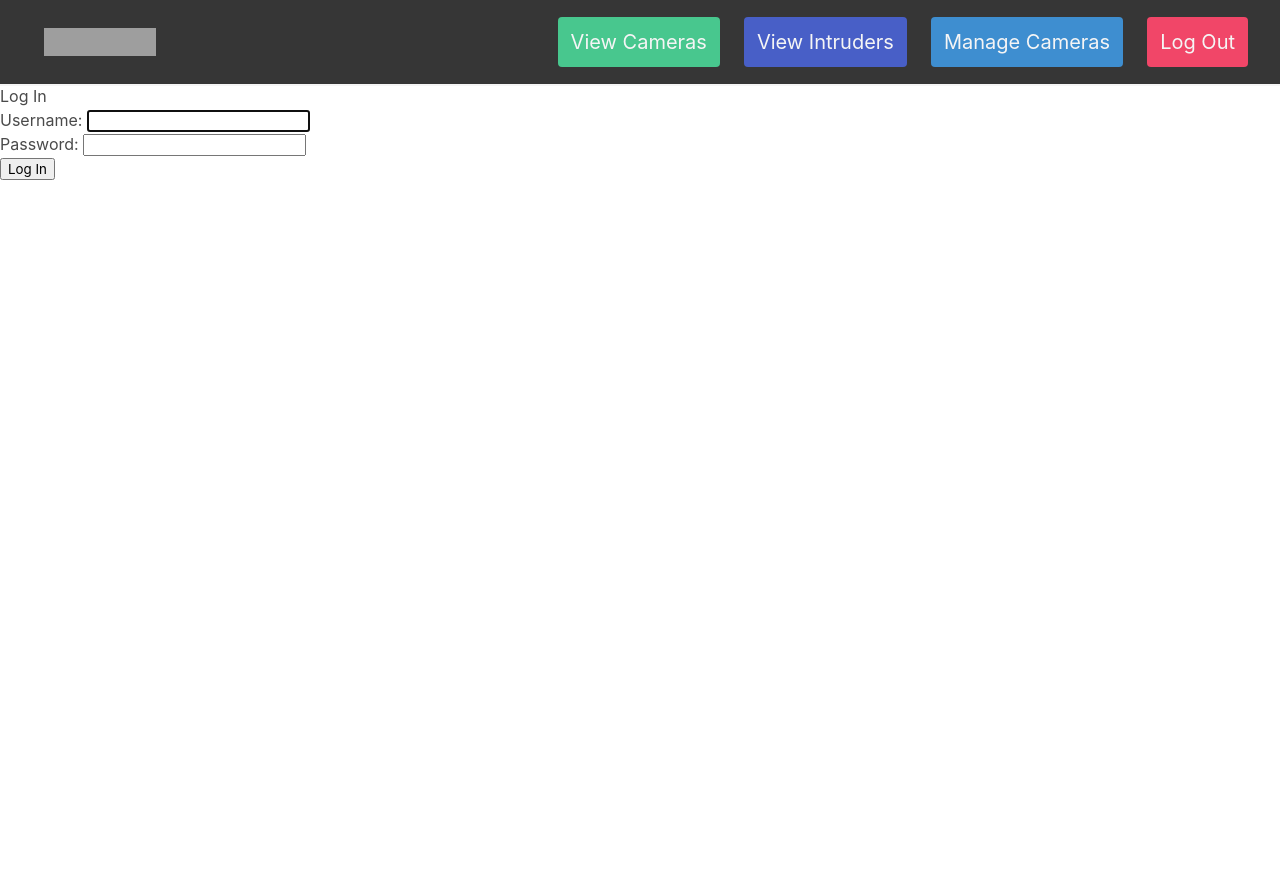
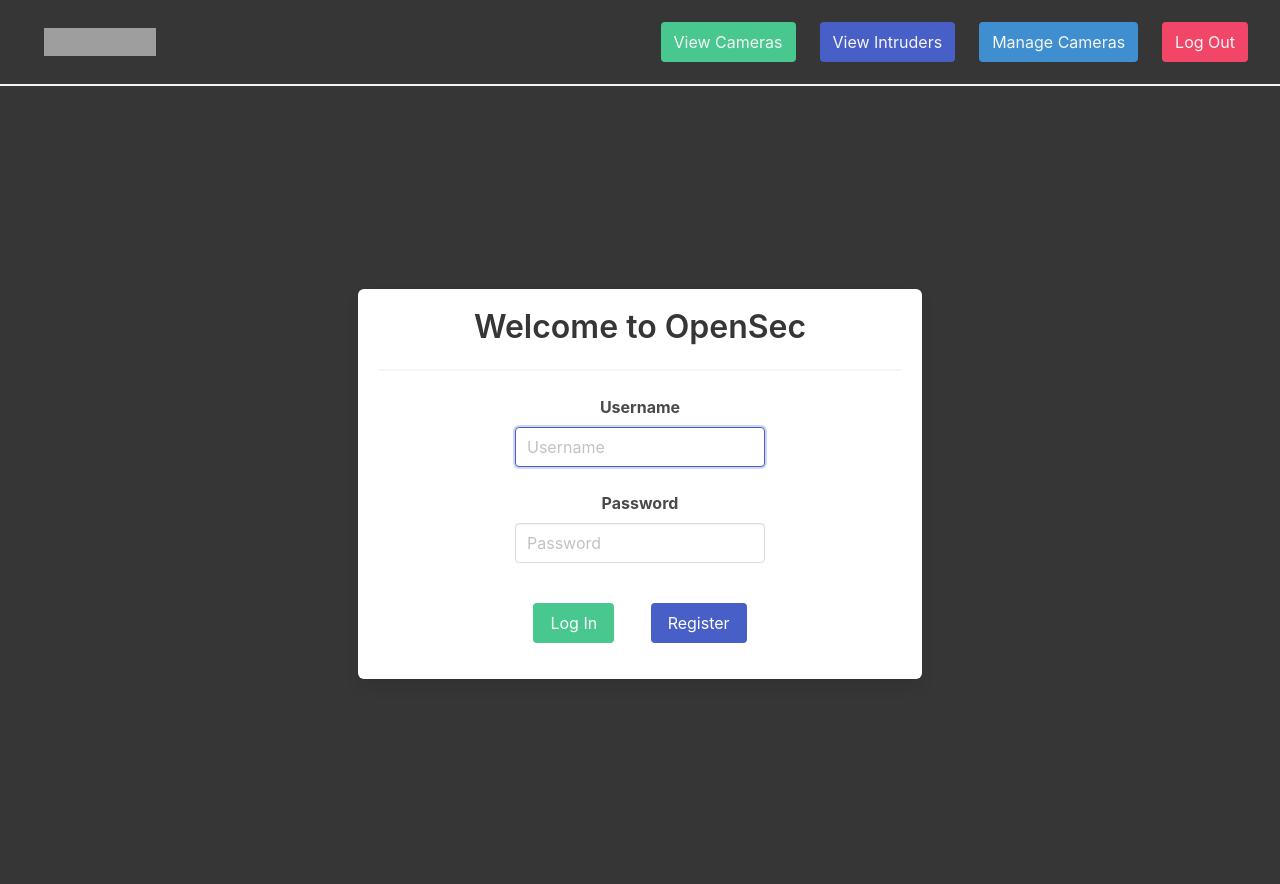
Before and after one commit to h-sarhan/opensec, a Django app: page /account/login/ in a window 1280 px wide. Before the commit the page ends 180 px from the top, so only its background shows below. Run offline with Django 4.2, Linux system fonts and the light colour scheme; the visitor is signed in with stand-in values (Sample User, id 1); grey boxes are pictures that could not be loaded.

Commit message:
Add login view and template

```diff
--- a/account/forms.py
+++ b/account/forms.py
@@ -1,4 +1,9 @@
-from django.contrib.auth.forms import UserChangeForm, UserCreationForm
+from django import forms
+from django.contrib.auth.forms import (
+    AuthenticationForm,
+    UserChangeForm,
+    UserCreationForm,
+)
 
 from .models import OpenSecUser
 
@@ -19,3 +24,23 @@ class OpenSecUserChangeForm(UserChangeForm):
             "username",
             "email",
         )
+
+
+class OpenSecLoginForm(AuthenticationForm):
+    class Meta:
+        model = OpenSecUser
+        fields = (
+            "username",
+            "password",
+        )
+
+    def __init__(self, *args, **kwargs):
+        super(OpenSecLoginForm, self).__init__(*args, **kwargs)
+        # for visible in self.visible_fields():
+        #     visible.field.widget.attrs["class"] = "input"
+        #     visible.field.widget.attrs["placeholder"] = "Username"
+        self.fields["username"].widget.attrs["class"] = "input"
+        self.fields["password"].widget.attrs["class"] = "input"
+
+        self.fields["username"].widget.attrs["placeholder"] = "Username"
+        self.fields["password"].widget.attrs["placeholder"] = "Password"
--- a/account/urls.py
+++ b/account/urls.py
@@ -1,7 +1,8 @@
 from django.urls import path
 
-from .views import RegistrationView
+from .views import OpenSecLoginView, OpenSecRegistrationView
 
 urlpatterns = [
-    path("register/", RegistrationView.as_view(), name="register"),
+    path("register/", OpenSecRegistrationView.as_view(), name="register"),
+    path("login/", OpenSecLoginView.as_view(), name="login"),
 ]
--- a/account/views.py
+++ b/account/views.py
@@ -1,10 +1,17 @@
+from django.contrib.auth.views import LoginView
 from django.urls import reverse_lazy
 from django.views.generic import CreateView
 
-from .forms import OpenSecUserCreationForm
+from .forms import OpenSecLoginForm, OpenSecUserCreationForm
 
 
-class RegistrationView(CreateView):
+class OpenSecRegistrationView(CreateView):
     form_class = OpenSecUserCreationForm
     success_url = reverse_lazy("login")
     template_name = "registration/register.html"
+
+
+class OpenSecLoginView(LoginView):
+    form_class = OpenSecLoginForm
+    success_url = reverse_lazy("manage_cameras")
+    template_name = "registration/login.html"
--- a/django_config/settings.py
+++ b/django_config/settings.py
@@ -128,4 +128,4 @@ DEFAULT_AUTO_FIELD = "django.db.models.BigAutoField"
 AUTH_USER_MODEL = "account.OpenSecUser"
 
 LOGIN_REDIRECT_URL = "manage_cameras"
-LOGOUT_REDIRECT_URL = "registration/login"
+LOGOUT_REDIRECT_URL = "login"
--- a/templates/base.html
+++ b/templates/base.html
@@ -12,7 +12,7 @@
     <nav class="navbar is-dark has-shadow is-spaced" role="navigation" aria-label="main navigation">
       <div class="navbar-brand">
         <a class="navbar-item" href="https://bulma.io">
-            <img src="https://bulma.io/images/bulma-logo.png" width="112" height="28">
+          <img src="https://bulma.io/images/bulma-logo.png" width="112" height="28" />
         </a>
 
         <!-- <a role="button" class="navbar-burger" aria-label="menu" aria-expanded="false" data-target="openSecNavbar">
@@ -23,20 +23,20 @@
       </div>
 
       <div id="openSecNavbar" class="navbar-menu">
-
         <div class="navbar-end">
-            <a class="navbar-item is-success is-size-5 has-text-light button mx-3"> View Cameras</a>
-            <a class="navbar-item is-link is-size-5 has-text-light button mx-3"> View Intruders</a>
-            <a class="navbar-item is-info is-size-5 has-text-light button mx-3"> Manage Cameras</a>
-            <a href="{% url 'logout' %}" class="navbar-item is-danger is-size-5 has-text-light button ml-3"> Log Out</a>
-
+          <a class="navbar-item is-success is-size-6 has-text-light button mx-3"> View Cameras</a>
+          <a class="navbar-item is-link is-size-6 has-text-light button mx-3"> View Intruders</a>
+          <a class="navbar-item is-info is-size-6 has-text-light button mx-3"> Manage Cameras</a>
+          <a
+            href="{% url 'logout' %}"
+            class="navbar-item is-danger is-size-6 has-text-light button ml-3"
+          >
+            Log Out</a
+          >
         </div>
       </div>
     </nav>
     {% endif %}
-    <main>
-      {% block content %}
-      {% endblock content %}
-    </main>
+    <main>{% block content %} {% endblock content %}</main>
   </body>
 </html>
--- a/templates/registration/login.html
+++ b/templates/registration/login.html
@@ -1,13 +1,34 @@
-{% extends 'base.html' %}
+{% extends 'base.html' %} {% block title %}Log In{% endblock title %} {% block content %}
+<section class="hero is-fullheight is-dark">
+  <div class="hero-body">
+    <div class="container has-text-centered">
+      <div class="columns is-centered">
+        <div class="column is-half">
+          <div class="box">
+            <h1 class="title has-text-dark">Welcome to OpenSec</h1>
+            <hr class="is-dark" />
+            <form method="post">
+              {% csrf_token %}
+              <div class="columns is-centered">
+                <div class="form-element column is-half">
+                  <label class="label has-text-grey-dark">Username</label>
+                  <div class="control">{{ form.username }}</div>
 
-{% block title %}Log In{% endblock title %}
+                  <label class="label has-text-grey-dark mt-5">Password</label>
+                  <div class="control">{{ form.password }}</div>
+                </div>
+              </div>
 
-{% block content %}
-  <h2>Log In</h2>
-  <form method="post">
-    {% csrf_token %}
-    {{ form.as_p }}
-    <button type="submit">Log In</button>
-  </form>
+              <div class="control">
+                <button type="submit" class="button is-success my-4 mx-4">Log In</button>
+                <a href="{% url 'register' %}" class="button is-link my-4 mx-4">Register</a>
+              </div>
+            </form>
+          </div>
+        </div>
+      </div>
+    </div>
+  </div>
+</section>
 
 {% endblock content %}
```
Lines whose indentation alone changed are shown as unchanged.
